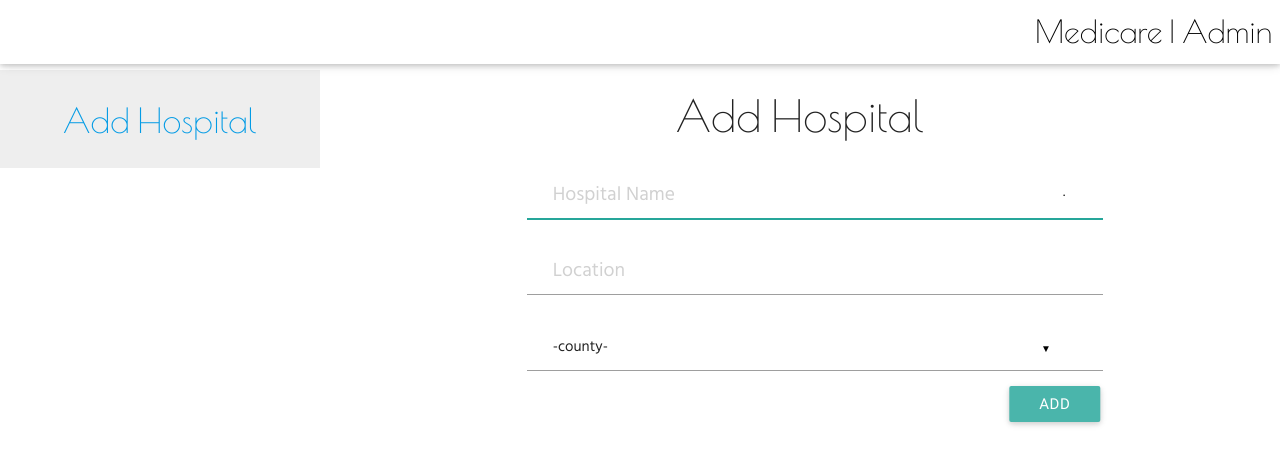
After one commit to rapando/medicare, a PHP site: page /admin in a window 1280 px wide, after a click on "Add Hospital". The commit adds this page. Shown: the top 465 px of the page. Run offline with PHP 8.4, Linux system fonts and the light colour scheme; the visitor is signed in with stand-in values (Sample User, id 1); data comes from the database, SQL or seed files in the repository.

Commit message:
added the server side login pages and admin addition of hospitals page.

```diff
--- /dev/null
+++ b/server/admin/index.php
@@ -0,0 +1,93 @@
+<?php
+session_start();
+if (empty($_SESSION['adminId'])) {header("location:login.php");
+} else {
+	include "../src/php/config.php";
+
+	// fetch the counties
+	$qry      = mysqli_query(Config::dbConnect(), "SELECT * FROM counties ORDER BY name ASC;");
+	$counties = '<option value="" disabled selected >-county-</option>';
+	while ($county = mysqli_fetch_array($qry)) {
+		$id       = $county['id'];
+		$name     = $county['name'];
+		$counties = $counties."<option value='$id'>$name</option>";
+	}
+}
+
+?>
+<!DOCTYPE html>
+<html>
+<head>
+	<title>Admin</title>
+	<meta charset="utf-8" />
+	<meta name="viewport" content="width=device-width" />
+	<meta name="authors" content="samson rapando, abednego wambua, samsonrapando@gmail.com , abedxh@gmail.com" />
+	<meta name="description" content="A medical care system" />
+	<meta name="keywords" content="Medicare, Unify,  Hackathon" />
+	<link rel="stylesheet" type="text/css" href="../bower_components/Materialize/dist/css/materialize.min.css" />
+	<link rel="stylesheet" type="text/css" href="../src/css/medicare.css" />
+
+	<script src="../bower_components/jquery/dist/jquery.min.js"></script>
+	<script src="../bower_components/Materialize/dist/js/materialize.min.js"></script>
+
+</head>
+<body>
+
+<nav class="white z-depth-1">
+	<div class="wrapper ">
+		<a href="#" title="medicare" class="brand-logo right">Medicare | Admin</a>
+	</div>
+</nav>
+
+<div class="main-body row">
+	<div class="col m3 l3 grey lighten-3">
+		<div class="section">
+			<a href="#add-hospital"><h4>Add Hospital</h4></a>
+		</div>
+	</div>
+
+
+	<div class="col m9 l9">
+		<div class="container" id="add-hospital">
+		<form >
+			<ul id="add-hospital-form">
+				<li style="opacity: 0"><h3>Add Hospital</h3></li>
+				<div class="row">
+					<li style="opacity:0">
+						<div class="input-field col m10 l10 offset-m1 offset-l1">
+							<input type="text" name="hospitalName" id="hospitalName" placeholder="Hospital Name" required  autofocus/>
+						</div>
+					</li>
+
+					<li style="opacity:0">
+						<div class="input-field col m10 l10 offset-m1 offset-l1">
+							<input type="text" name="hospitalLocation" id="hospitalLocation" placeholder="Location"  required />
+						</div>
+					</li>
+
+					<li style="opacity: 0">
+						<div class="input-field col m10 l10 offset-m1 offset-l1">
+							<select name="county" id="county" required>
+<?php
+print$counties;
+?>
+							</select>
+						</div>
+					</li>
+
+					<li style="opacity:0">
+					<button type="submit" id="addHospitalBtn" class="btn waves-effect waves-light right offset-m1 offset-l1">Add</button>
+					</li>
+					<br />.
+					<div class="progress progress1">
+						<div class="indeterminate"></div>
+					</div>
+				</div>
+			</ul>
+		</form>
+		</div>
+	</div>
+</div>
+<script src="../src/js/admin.js"></script>
+</body>
+</html>
--- a/server/index.php
+++ b/server/index.php
@@ -76,6 +76,7 @@
 	</div>
 
 	<li style="opacity:0" class="center-align forgot teal-text"><a href="#forgot">I forgot my Password</a></li>
+	<li style="opacity:0" class="center-align forgot teal-text"><a href="admin">Admin</a></li>
 
 </ul>
 </form>
--- a/server/src/css/medicare.css
+++ b/server/src/css/medicare.css
@@ -1,4 +1,4 @@
-@import "https://fonts.googleapis.com/css?family=Poiret+One";
+@import "https://fonts.googleapis.com/css?family=Poiret+One|Hind";
 @font-face {  font-family: 'Material Icons';  font-style: normal;  font-weight: 400;  src: local('Material Icons'), local('MaterialIcons-Regular'), url(2fcrYFNaTjcS6g4U3t-Y5ZjZjT5FdEJ140U2DJYC3mY.woff2) format('woff2');}
 
 .material-icons {  font-family: 'Material Icons';  font-weight: normal;  font-style: normal;  font-size: 24px;  line-height: 1;  letter-spacing: normal;  text-transform: none;  display: inline-block;  white-space: nowrap;  word-wrap: normal;  direction: ltr;  -webkit-font-feature-settings: 'liga';  -webkit-font-smoothing: antialiased;}
@@ -7,10 +7,11 @@
 * {max-width:  100%; }
 nav {position: fixed; z-index: 10; min-width: 100%; top: 0; margin-top: 0; max-height: 70px}
 .main-body {margin-top: 70px}
-.brand-logo {font-family : 'Poiret One', 'Ubuntu'; font-weight: bold;  color: black !important }
+.brand-logo {font-family : 'Poiret One', 'Ubuntu';   color: black !important }
 .card-title {font-family: 'Poiret One', 'Ubuntu',; font-weight: bold !important}
 label {font-size : 1.4em !important; padding: 0 5% 0 5% !important;}
-input[type="text"], input[type="password"] , input[type="email"]{font-size: 1.3em; padding: 0 5% 0 5% !important; }
+input[type="text"], input[type="password"] , input[type="email"]{font-size: 1.3em; padding: 0 5% 0 5% !important;  font-family: 'Hind'}
 #loginForm {padding-bottom: 2%;}
 .forgot {font-size: 1.3em}
-h3 {font-family: 'Poiret One', 'Ubuntu';}
+h3, h4 {font-family: 'Poiret One', 'Ubuntu'; text-align: center}
+#addHospitalBtn {margin-bottom: 2%!important}
--- /dev/null
+++ b/server/src/js/admin.js
@@ -0,0 +1,43 @@
+jQuery(document).ready(function($) {
+	$('select').material_select();
+	$('.progress1').hide();
+	$('a[href="#add-hospital"]').on('click', function(e) {
+		e.preventDefault();
+		Materialize.showStaggeredList('#add-hospital-form');
+	});
+
+	// add a hospital
+	$("#addHospitalBtn").on('click', function(e) {
+		$('.progress1').show();
+		$("#addHospitalBtn").addClass('disabled');
+		e.preventDefault();
+
+		var hospitalName = $("#hospitalName").val();
+		var hospitalLocation = $("#hospitalLocation").val();
+		var county = $("#county").val();
+
+		var data = JSON.stringify({hospitalName : hospitalName, hospitalLocation : hospitalLocation, county : county, req : 'addHospital'});
+		$.ajax({
+			dataType : 'json',
+			data  : data,
+			type : 'post',
+			timeout : 10000,
+			url : '../src/php/adminRequests.php',
+			success : function(res) {
+				if(res == 0) Materialize.toast("Error adding the Hospital", 2000);
+				else Materialize.toast("Hospital Added successfully", 2000);
+				$("#hospitalName").val('');
+				$("#hospitalLocation").val('');
+
+				$("#addHospitalBtn").removeClass('disabled');
+				$('.progress1').hide();
+			},
+			error : function() {
+				Materialize.toast('Network error', 2000);
+				$("#addHospitalBtn").removeClass('disabled');
+				$('.progress1').hide();
+			}
+		});
+
+	})
+});
--- a/server/src/js/main.js
+++ b/server/src/js/main.js
@@ -11,7 +11,7 @@ jQuery(document).ready(function($) {
 	setTimeout(function() {
 		Materialize.showStaggeredList('#loginForm');
 		$('.loginBtn').addClass('disabled');
-	}, 1500);
+	}, 500);
 
 	$('#pass').on('keyup', function() {
 		$('.loginBtn').removeClass('disabled');
--- a/server/src/php/config.php
+++ b/server/src/php/config.php
@@ -4,7 +4,7 @@
  */
 class Config {
 	public static function dbConnect() {
-		return mysqli_connect("localhost", "root", "therealsam", "rapandoc_misn");
+		return mysqli_connect("localhost", "root", "therealsam", "rapandoc_medicare");
 	}
 
 	public static function passHasher($pass, $salt) {
```
Also changed, not shown: server/admin/admin.php (added, +35 -0 lines), server/admin/login.php (added, +41 -0 lines), server/src/php/adminRequests.php (added, +18 -0 lines).
